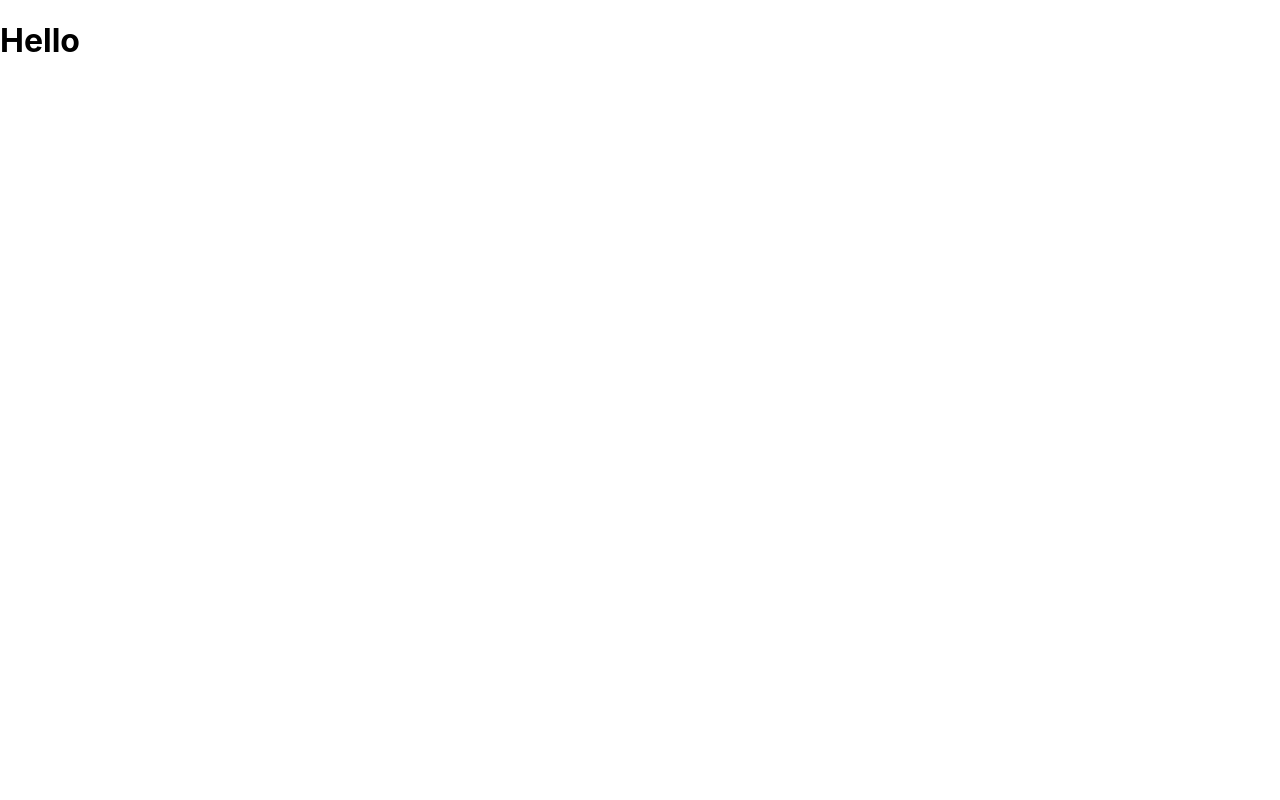
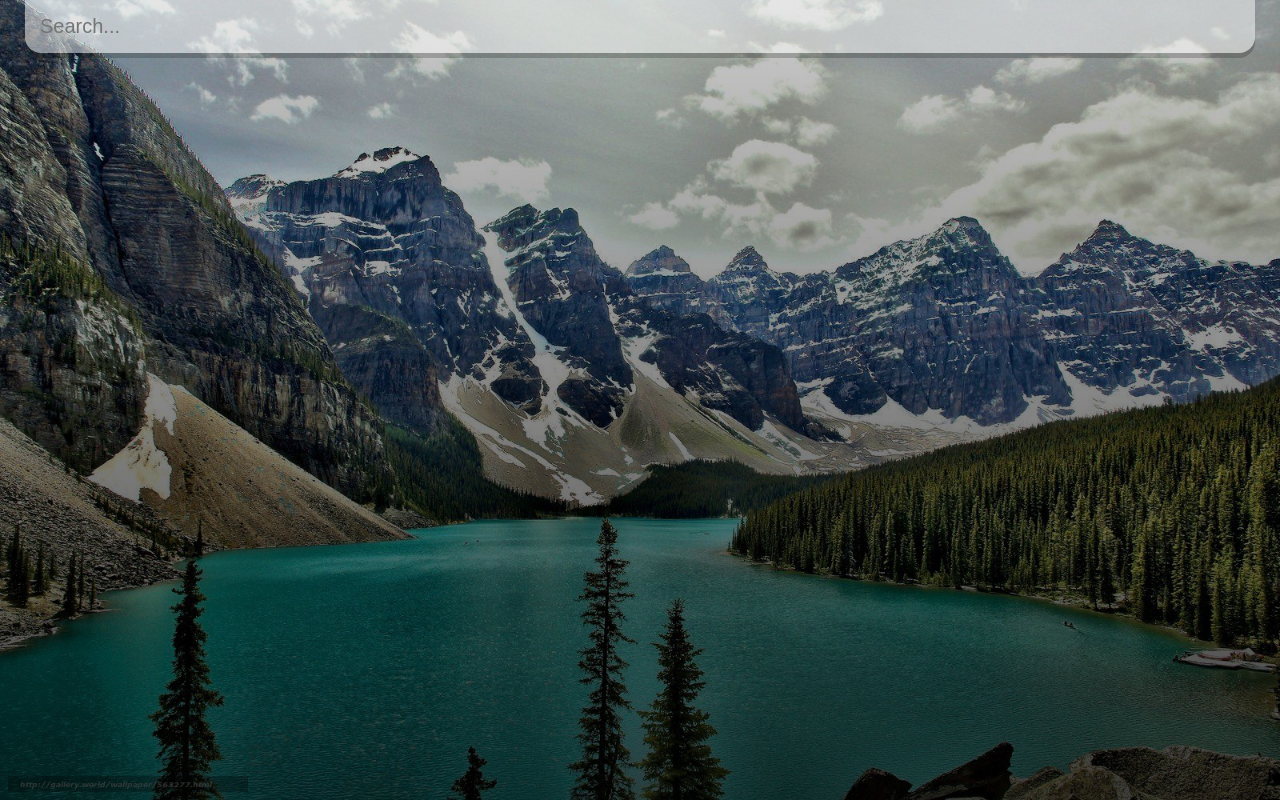
Before and after one commit to Jonghan-park/react-weather-app, a React (Create React App) app: page / in a window 1280 px wide. Built offline with nearby package versions, Linux system fonts and the light colour scheme.

Commit message:
Update background images and css

```diff
--- a/src/App.js
+++ b/src/App.js
@@ -1,7 +1,19 @@
+import React from "react";
+import axios from "axios";
+
 function App() {
+  const api = {
+    key: "87e0929ac80376a13158f1a7657cd93d",
+    base: "https://api.openweathermap.org/data/2.5/",
+  };
+
   return (
-    <div className="App">
-      <h1>Hello</h1>
+    <div className="app">
+      <main>
+        <div className="search-box">
+          <input type="text" className="search-bar" placeholder="Search..." />
+        </div>
+      </main>
     </div>
   );
 }
--- a/src/index.css
+++ b/src/index.css
@@ -1,13 +1,56 @@
-body {
+*{
   margin: 0;
-  font-family: -apple-system, BlinkMacSystemFont, 'Segoe UI', 'Roboto', 'Oxygen',
-    'Ubuntu', 'Cantarell', 'Fira Sans', 'Droid Sans', 'Helvetica Neue',
-    sans-serif;
-  -webkit-font-smoothing: antialiased;
-  -moz-osx-font-smoothing: grayscale;
+  padding: 0;
+  box-sizing: border-box;
 }
 
-code {
-  font-family: source-code-pro, Menlo, Monaco, Consolas, 'Courier New',
-    monospace;
+body{
+  font-family: 'montseratt', sans-serif;
 }
+
+.app{
+  background-image: url("./assets/cold.jpg");
+  background-size: cover;
+  background-position: bottom;
+  transition: 0.4s ease-out;
+}
+.app.warm{
+  background-image: url("./assets/warm.jpg");
+}
+
+main {
+  min-height: 100vh;
+  background-image: linear-gradient(to bottom, rgba(0,0,0,0.2), rgba(0,0,0,0.75));
+  padding: 25px;
+}
+
+.search-box{
+  width: 100%;
+  margin: 0 0 75px;
+}
+
+.search-box .search-bar{
+  display: block;
+  width: 100%;
+  padding: 15px;
+
+  appearance: none;
+  background: none;
+  border: none;
+  outline: none;
+
+  background-color: rgba(255,255,255,0.5);
+  border-radius: 0px 0px 16px 16px;
+  margin-top: -25px;
+
+  box-shadow: 0px 5px rgba(0,0,0,0.2);
+
+  color: #313131;
+  font-size: 20px;
+
+  transition: 0.4s ease;
+}
+
+.search-box .search-bar:focus{
+  background-color: rgba(255,255,255,0.75);
+}
```
Also changed, not shown: src/assets/cold.jpg (added), src/assets/warm.jpg (added).
